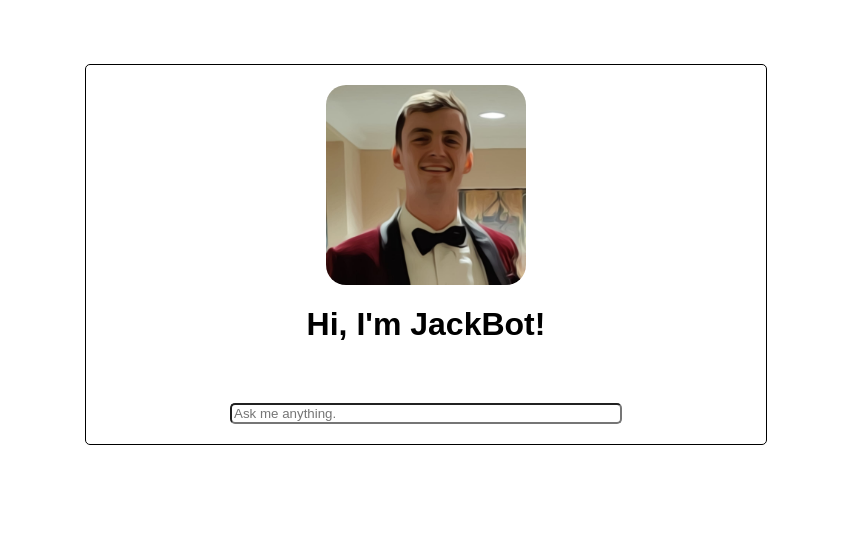
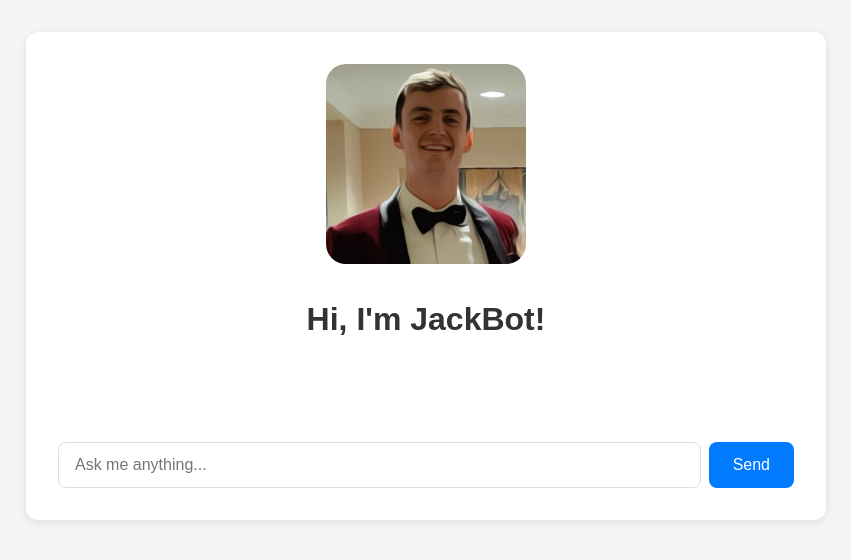
Before and after one commit to Chalky23/example-chatbot-app, a Next.js app: page / in a window 1280 px wide. Shown: the top 560 px of the page, without its empty margins (214-1065 px from the left). Built offline with nearby package versions, Linux system fonts and the light colour scheme.

Commit message:
Enhanced chat interface with modern styling and improved message bubbles

```diff
--- a/src/app/globals.css
+++ b/src/app/globals.css
@@ -1,34 +1,149 @@
 * {
   font-family: Arial, sans-serif;
+  box-sizing: border-box;
+}
+
+body {
+  background-color: #f5f5f5;
+  margin: 0;
+  padding: 0;
 }
 
 .chatbot {
   display: flex;
   flex-direction: column;
   align-items: center;
-  margin: auto;
-  margin-top: 5vw;
-  padding: 20px;
-  width: 50vw;
-  border: 1px solid black;
-  border-radius: 5px;
+  margin: 2rem auto;
+  padding: 2rem;
+  width: 90%;
+  max-width: 800px;
+  background: white;
+  border-radius: 12px;
+  box-shadow: 0 2px 10px rgba(0, 0, 0, 0.1);
 }
 
-.chatHistory {
-  max-width: 40vw;
-  padding: 5px;
-  font-size: 16px;
+.chat-container {
+  width: 100%;
+  max-height: 60vh;
+  overflow-y: auto;
+  padding: 1rem;
+  margin: 1rem 0;
+  display: flex;
+  flex-direction: column;
+  gap: 1rem;
+}
+
+.message {
+  display: flex;
+  flex-direction: column;
+  max-width: 80%;
+}
+
+.user-message {
+  align-self: flex-end;
+}
+
+.bot-message {
+  align-self: flex-start;
+}
+
+.message-content {
+  padding: 0.8rem 1rem;
+  border-radius: 12px;
+  box-shadow: 0 1px 2px rgba(0, 0, 0, 0.1);
+}
+
+.user-message .message-content {
+  background-color: #007AFF;
+  color: white;
+  border-bottom-right-radius: 4px;
+}
+
+.bot-message .message-content {
+  background-color: #E9ECEF;
+  color: #212529;
+  border-bottom-left-radius: 4px;
+}
+
+.message-role {
+  font-size: 0.8rem;
+  font-weight: bold;
+  margin-bottom: 0.3rem;
+  opacity: 0.8;
+}
+
+.message-text {
+  line-height: 1.4;
+  white-space: pre-wrap;
+}
+
+.input-form {
+  display: flex;
+  gap: 0.5rem;
+  width: 100%;
+  margin-top: 1rem;
 }
 
 .inputField {
-  margin-top: 3vw;
-  border-radius: 5px;
-  width: 30vw;
+  flex: 1;
+  padding: 0.8rem 1rem;
+  border: 1px solid #ddd;
+  border-radius: 8px;
+  font-size: 1rem;
+  transition: border-color 0.2s;
+}
+
+.inputField:focus {
+  outline: none;
+  border-color: #007AFF;
+}
+
+.send-button {
+  padding: 0.8rem 1.5rem;
+  background-color: #007AFF;
+  color: white;
+  border: none;
+  border-radius: 8px;
+  font-size: 1rem;
+  cursor: pointer;
+  transition: background-color 0.2s;
+}
+
+.send-button:hover {
+  background-color: #0056b3;
 }
 
 .image {
   border-radius: 20px;
-  animation:fadeIn 1s ease forwards;
+  animation: fadeIn 1s ease forwards;
+  margin-bottom: 1rem;
 }
 
-@keyframes fadeIn { 0% { opacity: 0; transform: translateX(-50px); } 100% { opacity: 1; transform: translateX(0); } }
+h1 {
+  color: #333;
+  margin-bottom: 1.5rem;
+}
+
+@keyframes fadeIn {
+  0% { opacity: 0; transform: translateX(-50px); }
+  100% { opacity: 1; transform: translateX(0); }
+}
+
+/* Scrollbar styling */
+.chat-container::-webkit-scrollbar {
+  width: 6px;
+}
+
+.chat-container::-webkit-scrollbar-track {
+  background: #f1f1f1;
+  border-radius: 3px;
+}
+
+.chat-container::-webkit-scrollbar-thumb {
+  background: #888;
+  border-radius: 3px;
+}
+
+.chat-container::-webkit-scrollbar-thumb:hover {
+  background: #555;
+}
--- a/src/app/page.js
+++ b/src/app/page.js
@@ -14,21 +14,31 @@ export default function Chat() {
         height={200}
         alt="jackbot image"
       />
-      <h1>Hi, I&apos;m JackBot! </h1>
-      {messages.map((m) => (
-        <div key={m.id} className="chatHistory">
-          {m.role === "user" ? "You: " : "JackBot: "}
-          {m.content}
-        </div>
-      ))}
+      <h1>Hi, I&apos;m JackBot!</h1>
+      <div className="chat-container">
+        {messages.map((m) => (
+          <div
+            key={m.id}
+            className={`message ${m.role === "user" ? "user-message" : "bot-message"}`}
+          >
+            <div className="message-content">
+              <div className="message-role">{m.role === "user" ? "You" : "JackBot"}</div>
+              <div className="message-text">{m.content}</div>
+            </div>
+          </div>
+        ))}
+      </div>
 
-      <form onSubmit={handleSubmit}>
+      <form onSubmit={handleSubmit} className="input-form">
         <input
           className="inputField"
           value={input}
-          placeholder="Ask me anything."
+          placeholder="Ask me anything..."
           onChange={handleInputChange}
         />
+        <button type="submit" className="send-button">
+          Send
+        </button>
       </form>
     </div>
   );
```
